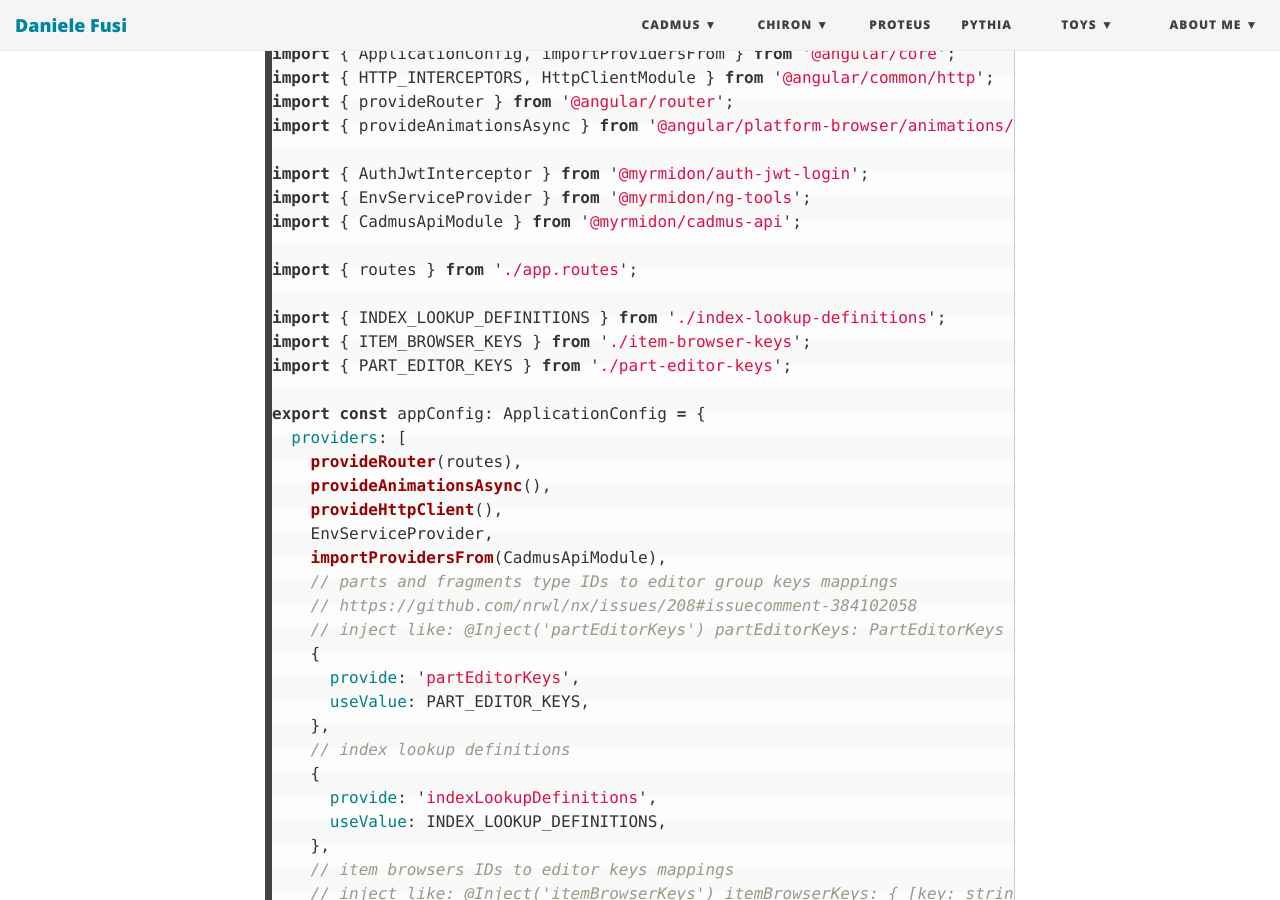
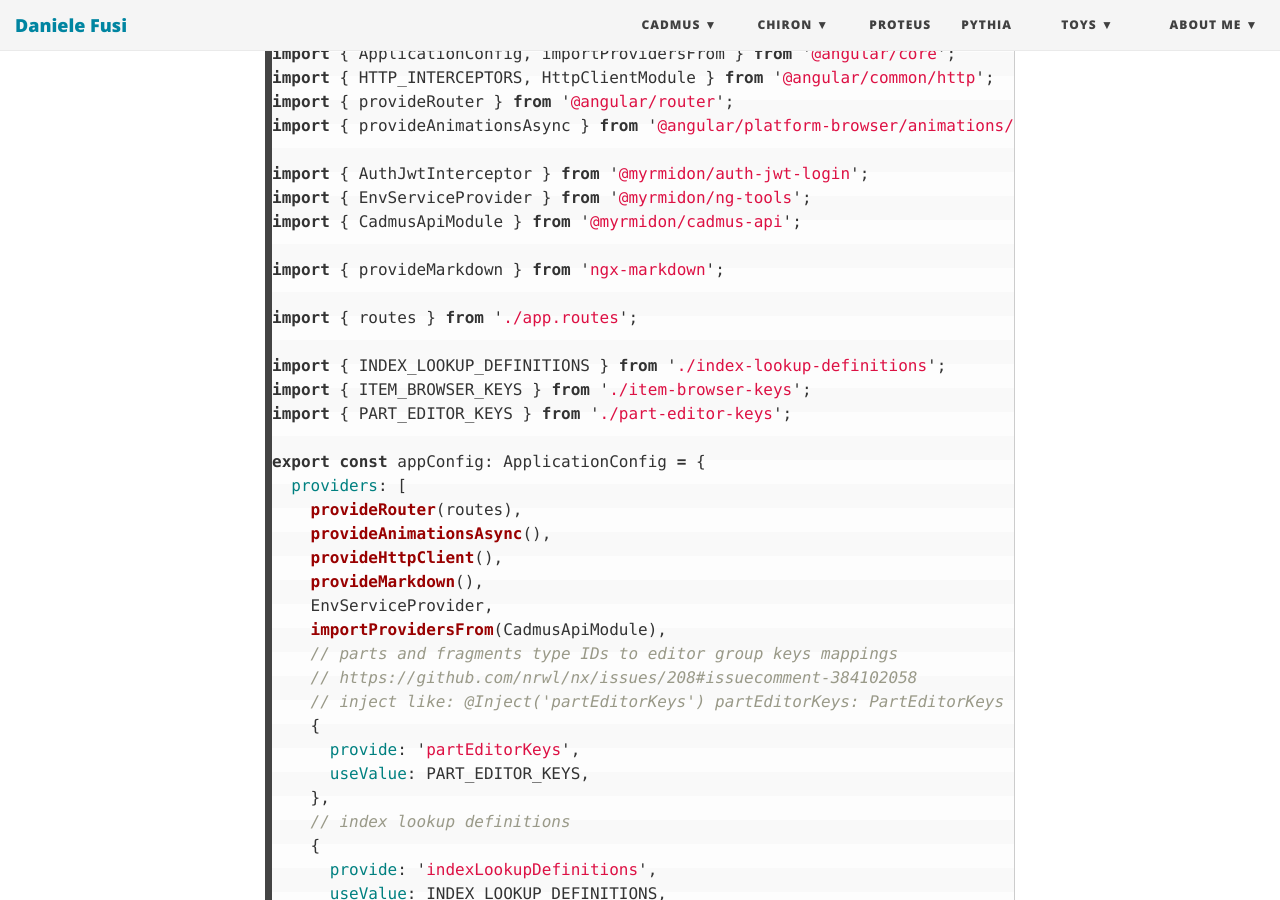
Before and after one commit to Myrmex/overview, a Jekyll site: the page built from cadmus/dev/frontend/app-components.md, in a window 1280 px wide and 900 px high, scrolled down 801 px. Built offline with Jekyll 4.4.1, drawn with Linux system fonts in a browser that asks for light colours; nearby versions of some CDN libraries.

Commit message:
Update app-components.md

```diff
--- a/cadmus/dev/frontend/app-components.md
+++ b/cadmus/dev/frontend/app-components.md
@@ -25,6 +25,8 @@ import { AuthJwtInterceptor } from '@myrmidon/auth-jwt-login';
 import { EnvServiceProvider } from '@myrmidon/ng-tools';
 import { CadmusApiModule } from '@myrmidon/cadmus-api';
 
+import { provideMarkdown } from 'ngx-markdown';
+
 import { routes } from './app.routes';
 
 import { INDEX_LOOKUP_DEFINITIONS } from './index-lookup-definitions';
@@ -36,6 +38,7 @@ export const appConfig: ApplicationConfig = {
     provideRouter(routes),
     provideAnimationsAsync(),
     provideHttpClient(),
+    provideMarkdown(),
     EnvServiceProvider,
     importProvidersFrom(CadmusApiModule),
     // parts and fragments type IDs to editor group keys mappings
```
